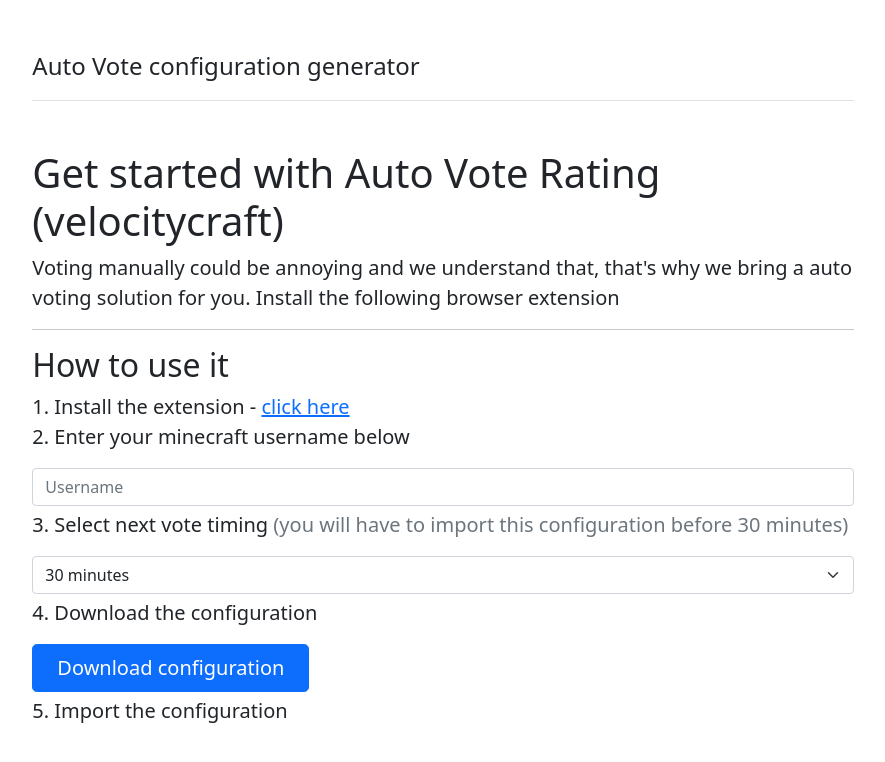
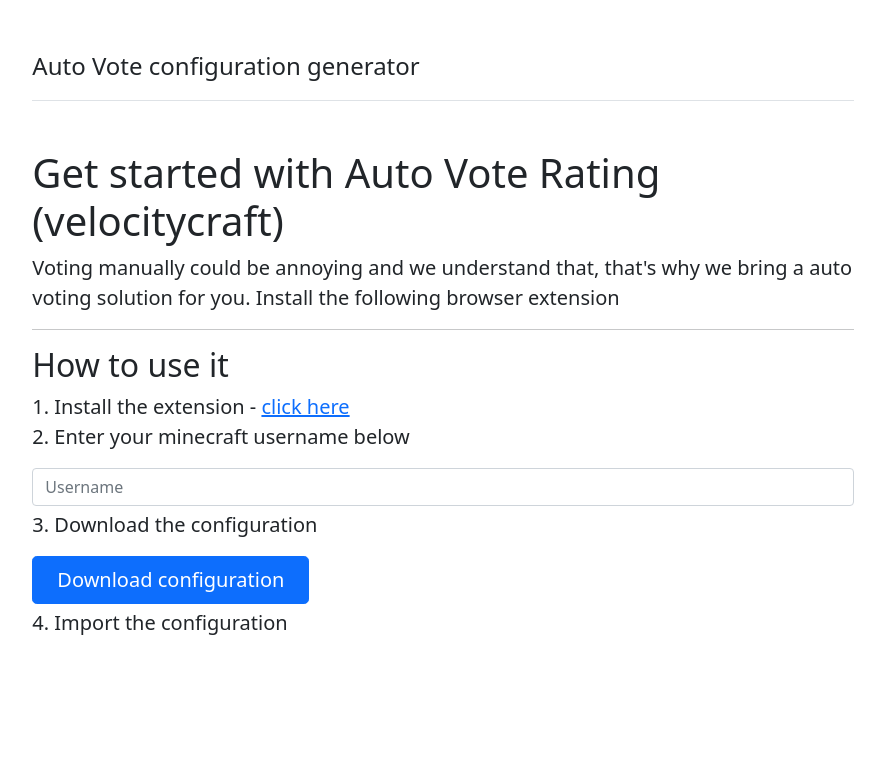
Before and after one commit to RyderAsKing/velocity-vote, a React (Create React App) app: page / in a window 1280 px wide. Shown: the top 762 px of the page, without its empty margins (197-1082 px from the left). Built offline with nearby package versions, Linux system fonts and the light colour scheme.

Commit message:
bug fixes

```diff
--- a/src/App.js
+++ b/src/App.js
@@ -41,28 +41,7 @@
               onChange={handleChange}
             />
           </div>
-          <p className="fs-5 col-md-12">
-            3. Select next vote timing{" "}
-            <span className="fs-8 text-muted">
-              (you will have to import this configuration before {minutes}{" "}
-              minutes)
-            </span>
-          </p>
-          <div className="input-group mb-1">
-            <select
-              name="minutes"
-              className="form-select"
-              defaultValue={minutes}
-              onChange={handleChange}
-            >
-              <option value="2">2 minutes</option>
-              <option value="15">15 minutes</option>
-              <option value="30">30 minutes</option>
-              <option value="45">45 minutes</option>
-              <option value="60">60 minutes</option>
-            </select>
-          </div>
-          <p className="fs-5 col-md-12">4. Download the configuration</p>
+          <p className="fs-5 col-md-12">3. Download the configuration</p>
           <div className="mb-1">
             <button
               className="btn btn-primary btn-lg px-4"
@@ -71,7 +50,7 @@
               Download configuration
             </button>
           </div>
-          <p className="fs-5 col-md-12">5. Import the configuration</p>
+          <p className="fs-5 col-md-12">4. Import the configuration</p>
         </div>
       </main>
     </div>
--- a/src/AppLogic.js
+++ b/src/AppLogic.js
@@ -2,12 +2,10 @@
 
 const AppLogic = () => {
   const [username, setUsername] = useState("");
-  const [minutes, setMinutes] = useState(30);
   const [configuration, setConfiguration] = useState({});
 
   useEffect(() => {
-    var now = new Date();
-    var future = now.setMinutes(now.getMinutes() + minutes);
+    var now = new Date().getTime();
 
     setConfiguration({
       settings: {
@@ -54,7 +52,7 @@
             lastAttemptVote: now,
             added: now,
           },
-          time: future,
+          time: now,
           game: "minecraft-servers",
           name: "Velocity Craft",
           key: 1,
@@ -73,7 +71,7 @@
             lastAttemptVote: now,
             added: now,
           },
-          time: future,
+          time: now,
           name: "Velocity Craft",
           key: 2,
         },
@@ -91,7 +89,7 @@
             lastAttemptVote: now,
             added: now,
           },
-          time: future,
+          time: now,
           name: "Velocity Craft",
           key: 3,
         },
@@ -109,7 +107,7 @@
             lastAttemptVote: now,
             added: now,
           },
-          time: future,
+          time: now,
           name: "Velocity Craft",
           key: 4,
         },
@@ -127,7 +125,7 @@
             lastAttemptVote: now,
             added: now,
           },
-          time: future,
+          time: now,
           game: "minecraft-mp.com",
           addition: "",
           name: "Vote for",
@@ -147,7 +145,7 @@
             lastAttemptVote: now,
             added: now,
           },
-          time: future,
+          time: now,
           name: "Velocity Craft",
           key: 6,
         },
@@ -165,7 +163,7 @@
             lastAttemptVote: now,
             added: now,
           },
-          time: future,
+          time: now,
           name: "Velocity Craft ",
           key: 7,
         },
@@ -173,16 +171,8 @@
     });
   }, [username]);
 
-  useEffect(() => {
-    console.log(configuration);
-  }, [configuration]);
-
   const handleChange = (e) => {
-    if (e.target.name == "minutes") {
-      setMinutes(e.target.value);
-    } else {
-      setUsername(e.target.value);
-    }
+    setUsername(e.target.value);
   };
 
   const downloadFile = ({ data, fileName, fileType }) => {
@@ -206,14 +196,13 @@
     e.preventDefault();
     downloadFile({
       data: JSON.stringify(configuration),
-      fileName: `auto_vote_${username}_${minutes}.json`,
+      fileName: `auto_vote_${username}.json`,
       fileType: "text/json",
     });
   };
 
   return {
     handleChange,
-    minutes,
     exportToJson,
   };
 };
```
